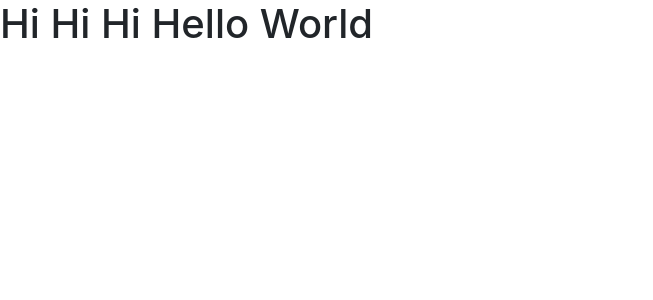
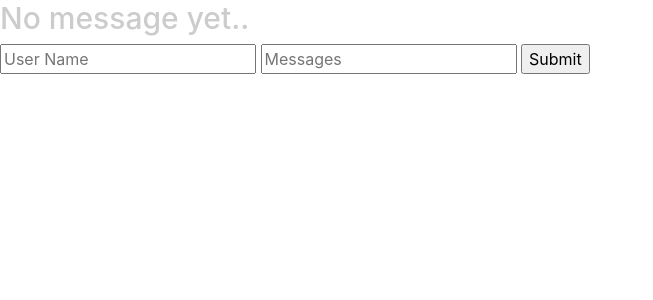
Before and after one commit to ShashiKiran07/chat_app, a Flask app: page / in a window 1280 px wide. Shown: the top 300 px of the page, without its empty margins (0-653 px from the left). Run offline with Flask 2, Linux system fonts and the light colour scheme; some libraries are stand-ins or nearby versions.

Commit message:
some additions

```diff
--- /dev/null
+++ b/application/static/first.js
@@ -0,0 +1 @@
+var start = "I am ready";
--- a/application/templates/base.html
+++ /dev/null
@@ -1,18 +0,0 @@
-<!DOCTYPE html>
-<html lang="en">
-
-<head>
-    <meta charset="UTF-8" />
-    <meta name="viewport" content="width=device-width, initial-scale=1.0" />
-    <link rel="stylesheet" href="https://maxcdn.bootstrapcdn.com/bootstrap/4.0.0/css/bootstrap.min.css"
-        integrity="sha384-Gn5384xqQ1aoWXA+058RXPxPg6fy4IWvTNh0E263XmFcJlSAwiGgFAW/dAiS6JXm" crossorigin="anonymous">
-    {% block head %}
-    {% endblock %}
-</head>
-
-<body>
-    {% block body %}
-    {% endblock %}
-</body>
-
-</html>
--- a/application/templates/home.html
+++ b/application/templates/home.html
@@ -1,8 +1,27 @@
-{% extends 'base.html' %}
-{% block head %}
-<title>Home</title>
-{% endblock %}
+<!DOCTYPE html>
+<html lang="en">
 
-{% block body %}
-<h1>Hi Hi Hi Hello World</h1>
-{% endblock %}
+<head>
+    <meta charset="UTF-8" />
+    <meta name="viewport" content="width=device-width, initial-scale=1.0" />
+    <link rel="stylesheet" href="https://maxcdn.bootstrapcdn.com/bootstrap/4.0.0/css/bootstrap.min.css"
+        integrity="sha384-Gn5384xqQ1aoWXA+058RXPxPg6fy4IWvTNh0E263XmFcJlSAwiGgFAW/dAiS6JXm" crossorigin="anonymous">
+    <title>Chat App</title>
+
+</head>
+
+<body>
+    <h3 style='color: #ccc;font-size: 30px;'>No message yet..</h3>
+    <div class="message_holder"></div>
+
+    <form action="" method="POST">
+        <input type="text" class="username" placeholder="User Name" />
+        <input type="text" class="message" placeholder="Messages" />
+        <input type="submit" />
+    </form>
+    <script src="https://ajax.googleapis.com/ajax/libs/jquery/1.12.4/jquery.min.js"></script>
+    <script src="https://cdnjs.cloudflare.com/ajax/libs/socket.io/1.7.3/socket.io.min.js"></script>
+    <script src="{{url_for('static', filename='first.js')}}"></script>
+</body>
+
+</html>
```
